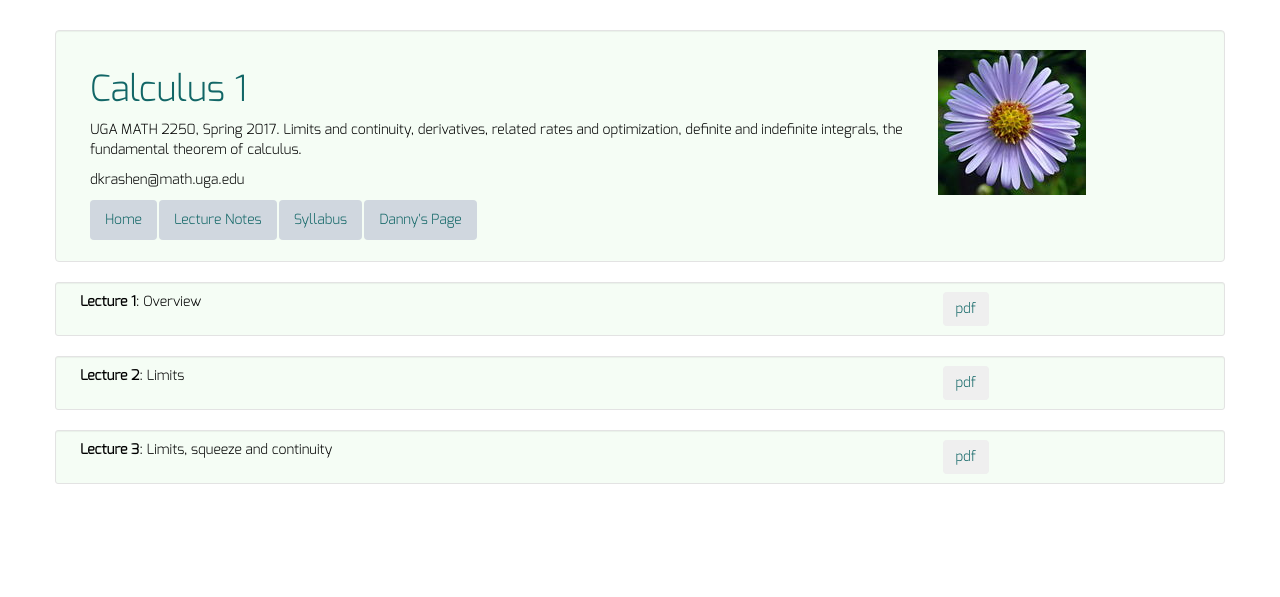
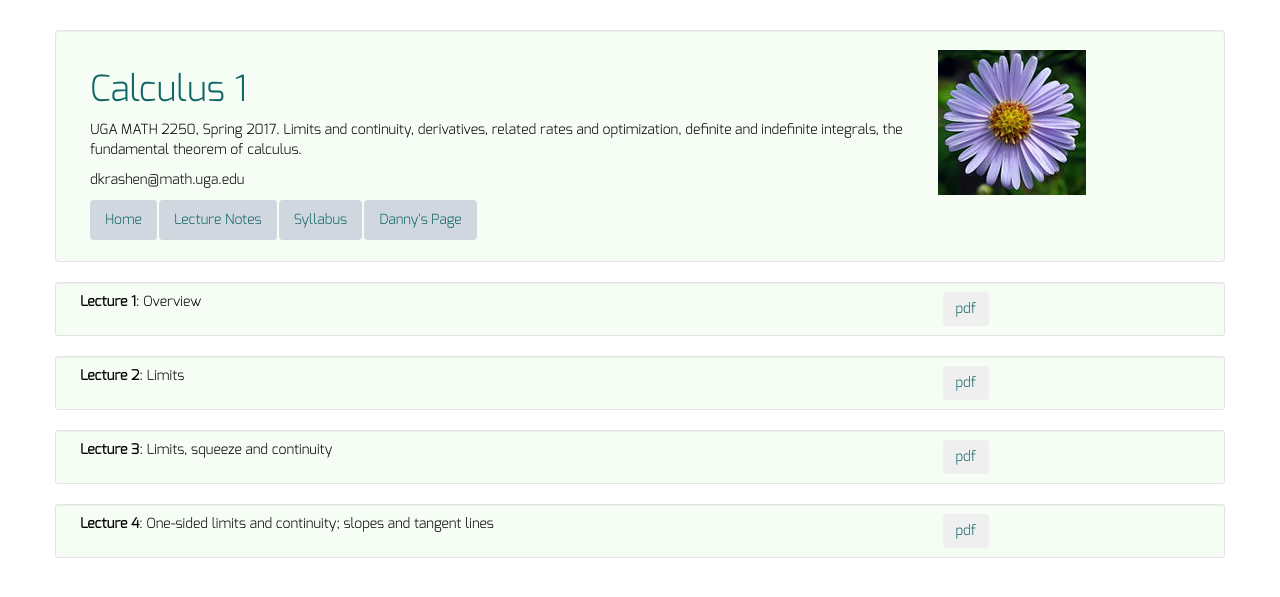
Before and after one commit to dkrashen/calc1, a Jekyll site: the page built from lectures/index.html, in a window 1280 px wide. Shown: the top 597 px of the page. Built offline with Jekyll 4.4.1, drawn with Linux system fonts in a browser that asks for light colours.

Commit message:
add lecture 4

```diff
--- a/_data/lectures.yml
+++ b/_data/lectures.yml
@@ -7,3 +7,6 @@
 - title: "Lecture 3"
   filename: "lecture3.pdf"
   description: "Limits, squeeze and continuity"
+- title: "Lecture 4"
+  filename: "lecture4.pdf"
+  description: "One-sided limits and continuity; slopes and tangent lines"
```
Also changed, not shown: 1 other file.
